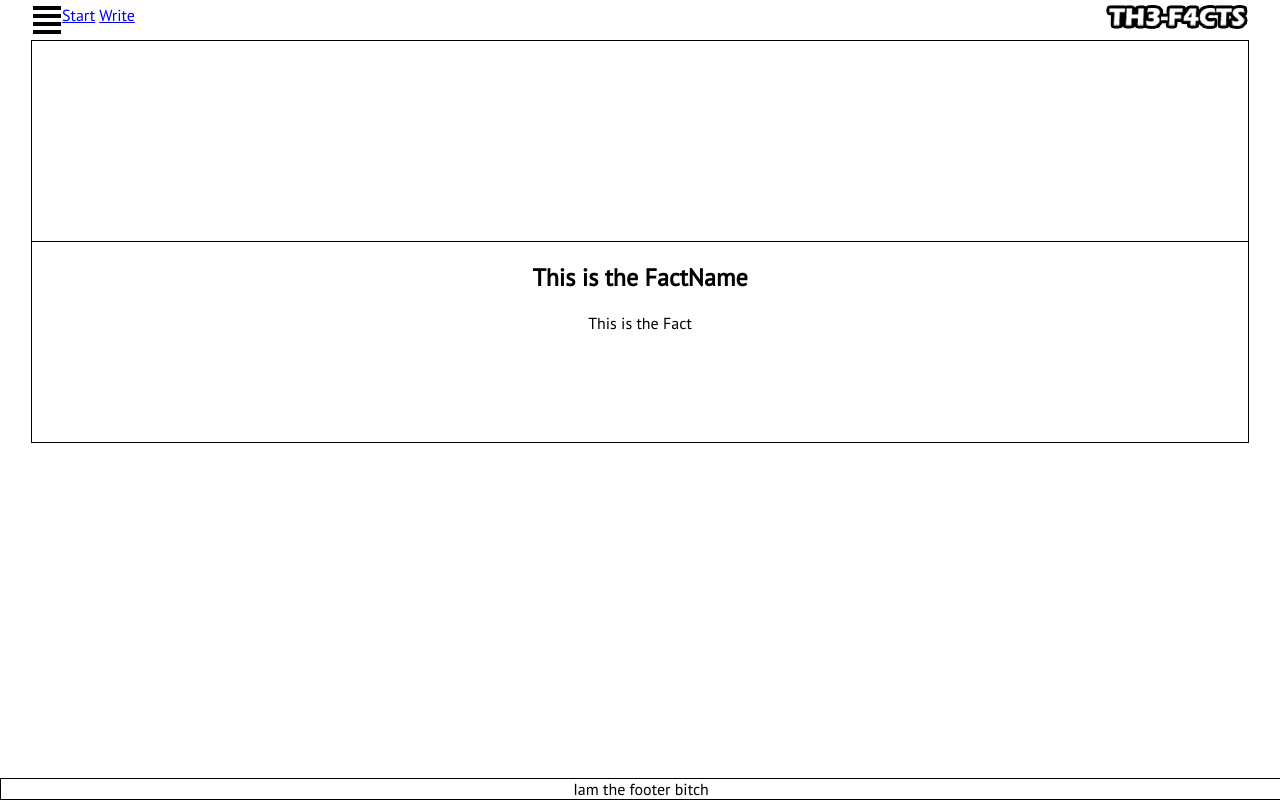
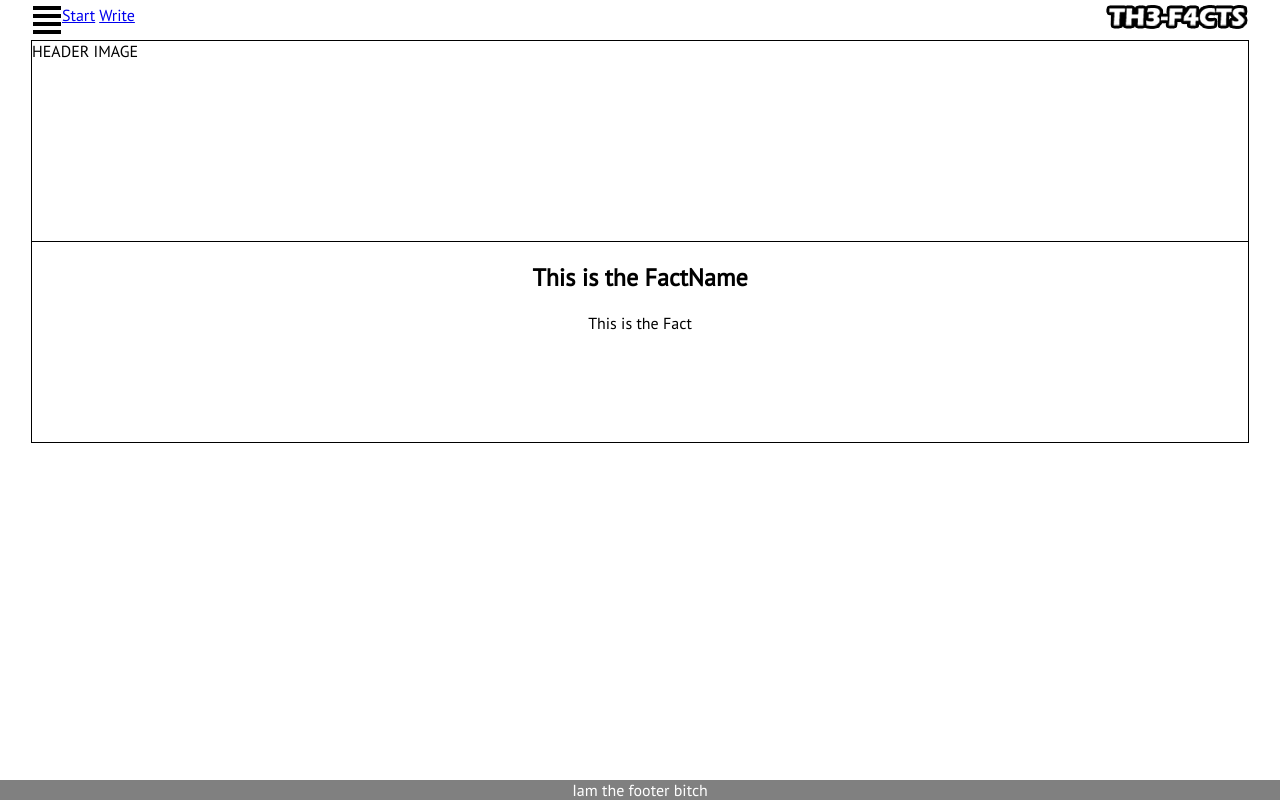
Before and after one commit to bakopf/The-Facts-Page, a PHP site: page / in a window 1280 px wide. Run offline with PHP 8.4, Linux system fonts and the light colour scheme.

Commit message:
css and other minor changes

```diff
--- a/css/style.css
+++ b/css/style.css
@@ -42,6 +42,7 @@ body {
 	height: 200px;
 	border: 1px solid black;
 	margin: 0 auto;
+	clear:both;
 }
 
 article {
@@ -58,9 +59,9 @@ article {
 	position: fixed;
 	bottom:0px;
 	width: 100%;
-	border: 1px solid black;
-	background-color: #fff;
+	background-color: gray;
 	text-align: center;
+	color: #ffffff;
 }
 
 /* Write Fact Page */
--- a/includes/header.php
+++ b/includes/header.php
@@ -29,8 +29,8 @@
     </div>
   <!-- Navigation Bar with jQuery-->
   </nav>
-  <div class="clear"></div>
   <div class="headimage">
+    HEADER IMAGE
   </div>
 
   <article>
```
Also changed, not shown: images/header.png (added).
